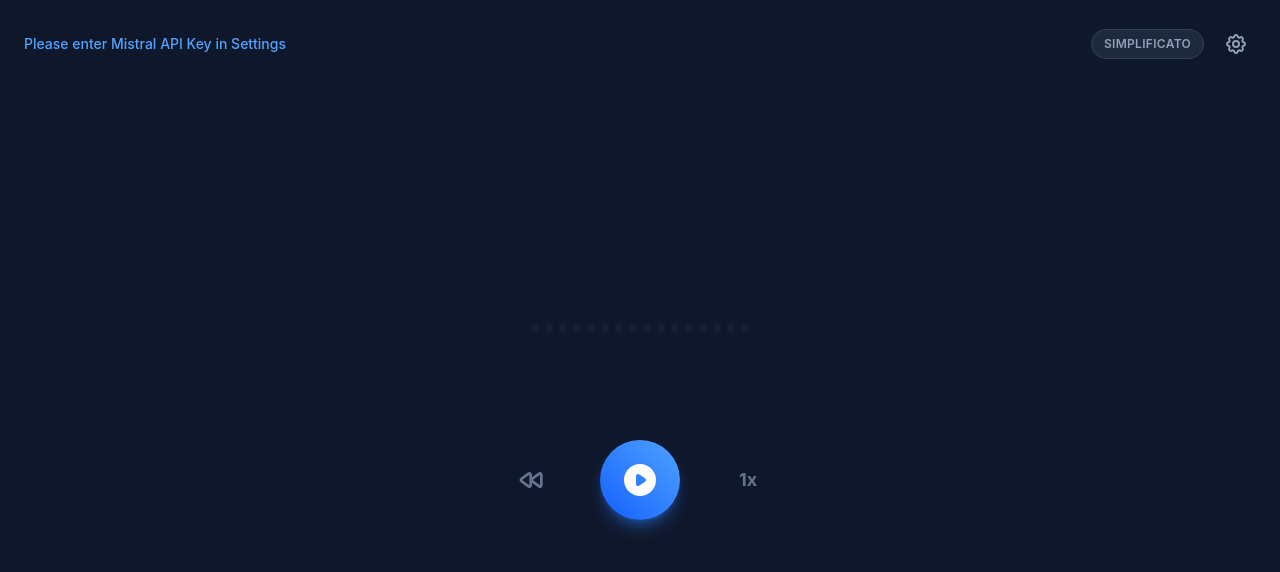
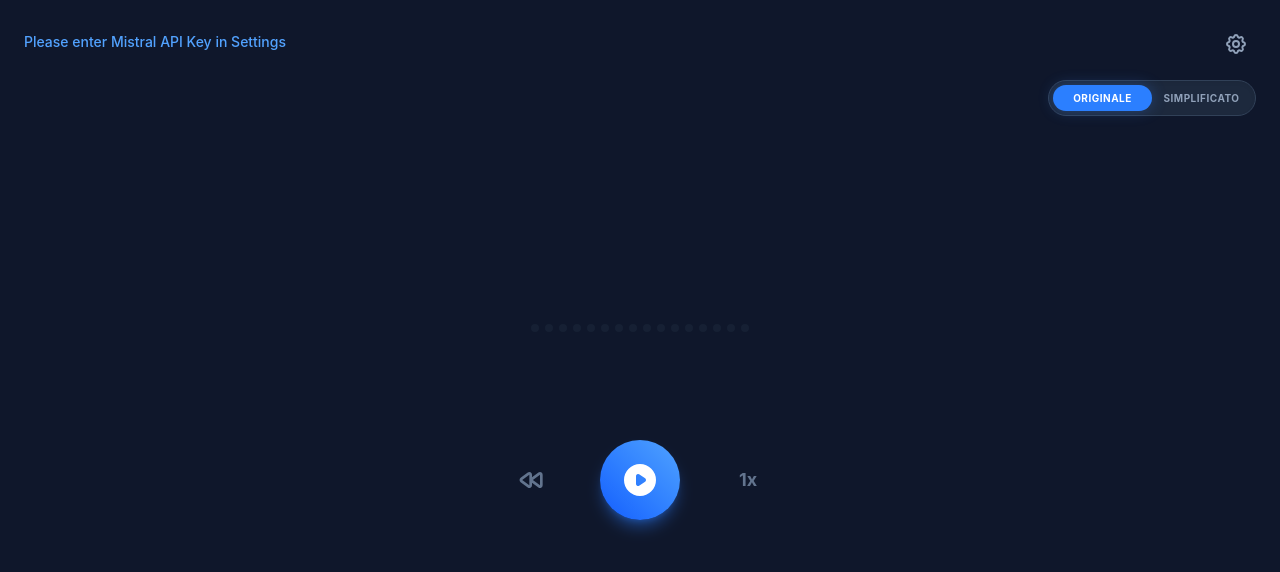
Before and after one commit to efimovnikita/Voce, a React (Vite) app: page / in a window 1280 px wide. Shown: the top 572 px of the page. Built offline with nearby package versions, Linux system fonts and the light colour scheme.

Commit message:
Refactor header layout and toggle button

```diff
--- a/src/App.jsx
+++ b/src/App.jsx
@@ -259,27 +259,17 @@ function App() {
     <div className="min-h-screen pb-[env(safe-area-inset-bottom)] bg-slate-900 flex flex-col items-center justify-center relative overflow-hidden">
 
       {/* Топ-бар */}
-      <header className="absolute top-0 left-0 w-full p-6 flex justify-between items-center z-10">
-        <div className="text-sm font-medium text-slate-300 truncate pr-4">
+      <header className="absolute top-0 left-0 w-full p-6 flex justify-between items-start z-10">
+
+        {/* Статус (с небольшим отступом сверху mt-2 для красивого выравнивания по центру иконки) */}
+        <div className="text-sm font-medium text-slate-300 truncate pr-4 mt-2">
           <span className={status.includes('Error') || status.includes('error') ? 'text-red-400' : 'text-blue-400'}>
             {status}
           </span>
         </div>
 
-        {/* Контейнер для кнопок справа */}
-        <div className="flex items-center gap-3 shrink-0">
-
-          {/* Переключатель режима */}
-          <button
-            onClick={handleModeToggle}
-            className={`px-3 py-1.5 rounded-full text-xs font-semibold tracking-wide uppercase transition-all ${
-              isSimplifyMode
-                ? 'bg-blue-500 text-white shadow-[0_0_15px_rgba(59,130,246,0.3)]'
-                : 'bg-slate-800 border border-slate-700 text-slate-400 hover:text-slate-200 hover:border-slate-600'
-            }`}
-          >
-            {isSimplifyMode ? 'Originale' : 'Simplificato'}
-          </button>
+        {/* Контейнер для элементов справа (выстраиваем в колонку по правому краю) */}
+        <div className="flex flex-col items-end gap-4 shrink-0">
 
           {/* Существующая кнопка настроек */}
           <button
@@ -291,6 +281,38 @@ function App() {
               <path strokeLinecap="round" strokeLinejoin="round" strokeWidth={2} d="M15 12a3 3 0 11-6 0 3 3 0 016 0z" />
             </svg>
           </button>
+
+          {/* Двухпозиционный переключатель-таблетка */}
+          <button
+            onClick={handleModeToggle}
+            className="relative flex items-center w-52 h-9 rounded-full bg-slate-800 border border-slate-700 p-1 cursor-pointer focus:outline-none shadow-inner"
+          >
+            {/* Анимированный ползунок фона */}
+            <div
+              className={`absolute left-1 top-1 bottom-1 w-[calc(50%-4px)] bg-blue-500 rounded-full transition-transform duration-300 ease-out shadow-[0_0_15px_rgba(59,130,246,0.3)] ${
+                isSimplifyMode ? 'translate-x-full' : 'translate-x-0'
+              }`}
+            ></div>
+
+            {/* Текст "Originale" */}
+            <span
+              className={`relative z-10 w-1/2 text-center text-[10px] font-bold tracking-wider uppercase transition-colors duration-300 ${
+                !isSimplifyMode ? 'text-white' : 'text-slate-400 hover:text-slate-300'
+              }`}
+            >
+              Originale
+            </span>
+
+            {/* Текст "Simplificato" */}
+            <span
+              className={`relative z-10 w-1/2 text-center text-[10px] font-bold tracking-wider uppercase transition-colors duration-300 ${
+                isSimplifyMode ? 'text-white' : 'text-slate-400 hover:text-slate-300'
+              }`}
+            >
+              Simplificato
+            </span>
+          </button>
+
         </div>
       </header>
 
```
